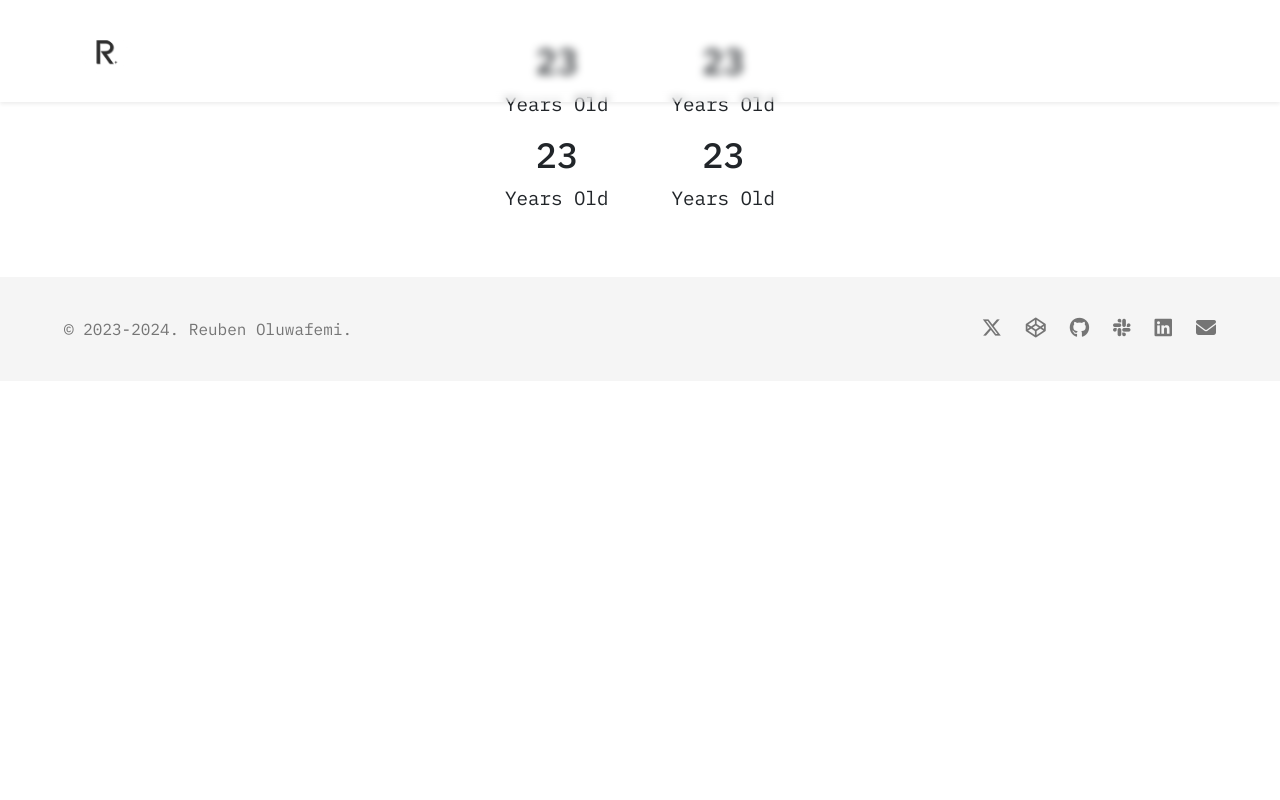
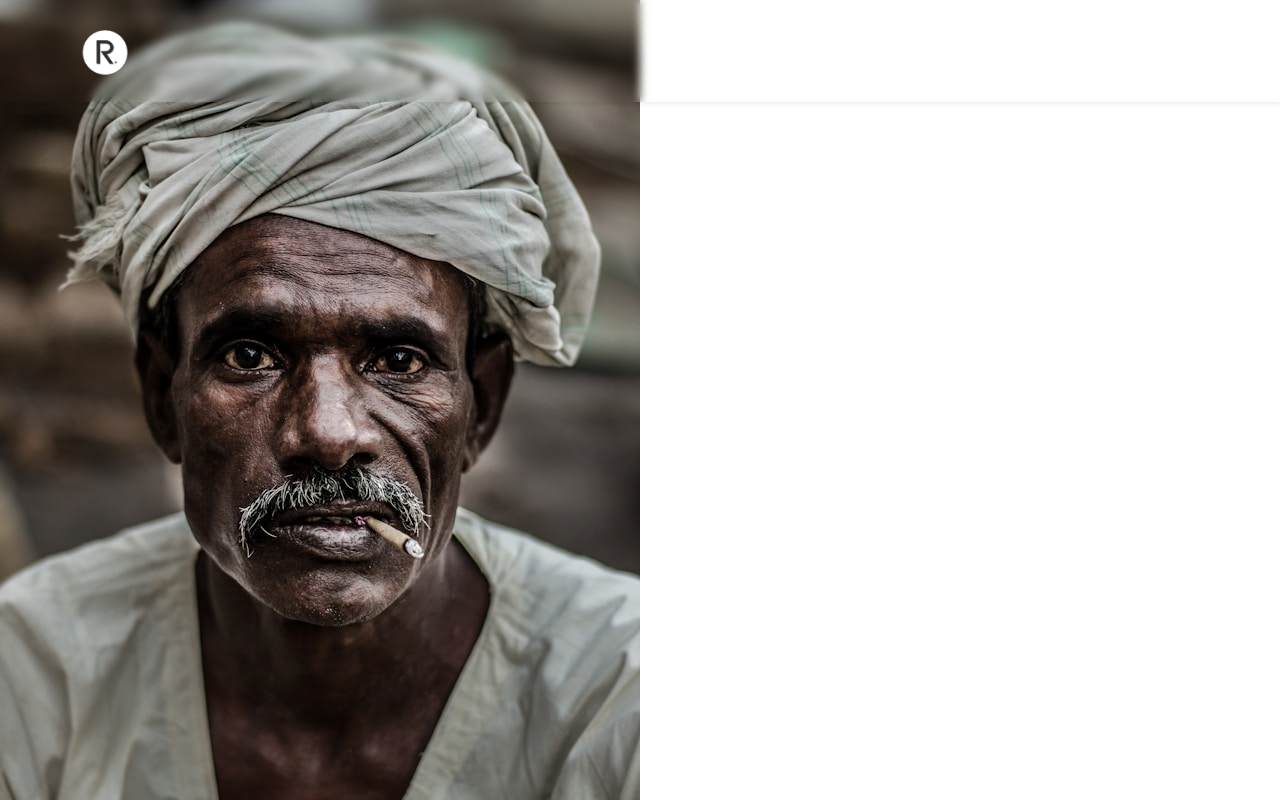
Before and after one commit to Rubylenshy/portfolio, a Vue app: page /about in a window 1280 px wide. Shown: the top 800 px of the page. Built offline with nearby package versions, Linux system fonts and the light colour scheme; a web font is replaced by a local one.

Commit message:
update about me page

```diff
--- a/src/pages/about.vue
+++ b/src/pages/about.vue
@@ -1,5 +1,12 @@
 <template>
     <NavBar />
+
+    <section class="about-intro-hero h-100vh">
+        <div class="intro-hero-texts">
+
+        </div>
+        <img src="../assets/images/side-image.jpg" alt="Reuben Oluwafemi">
+    </section>
 
     <section class="about-me p-3 my-4 mx-auto">
         <div class="info-grid d-grid">
```
